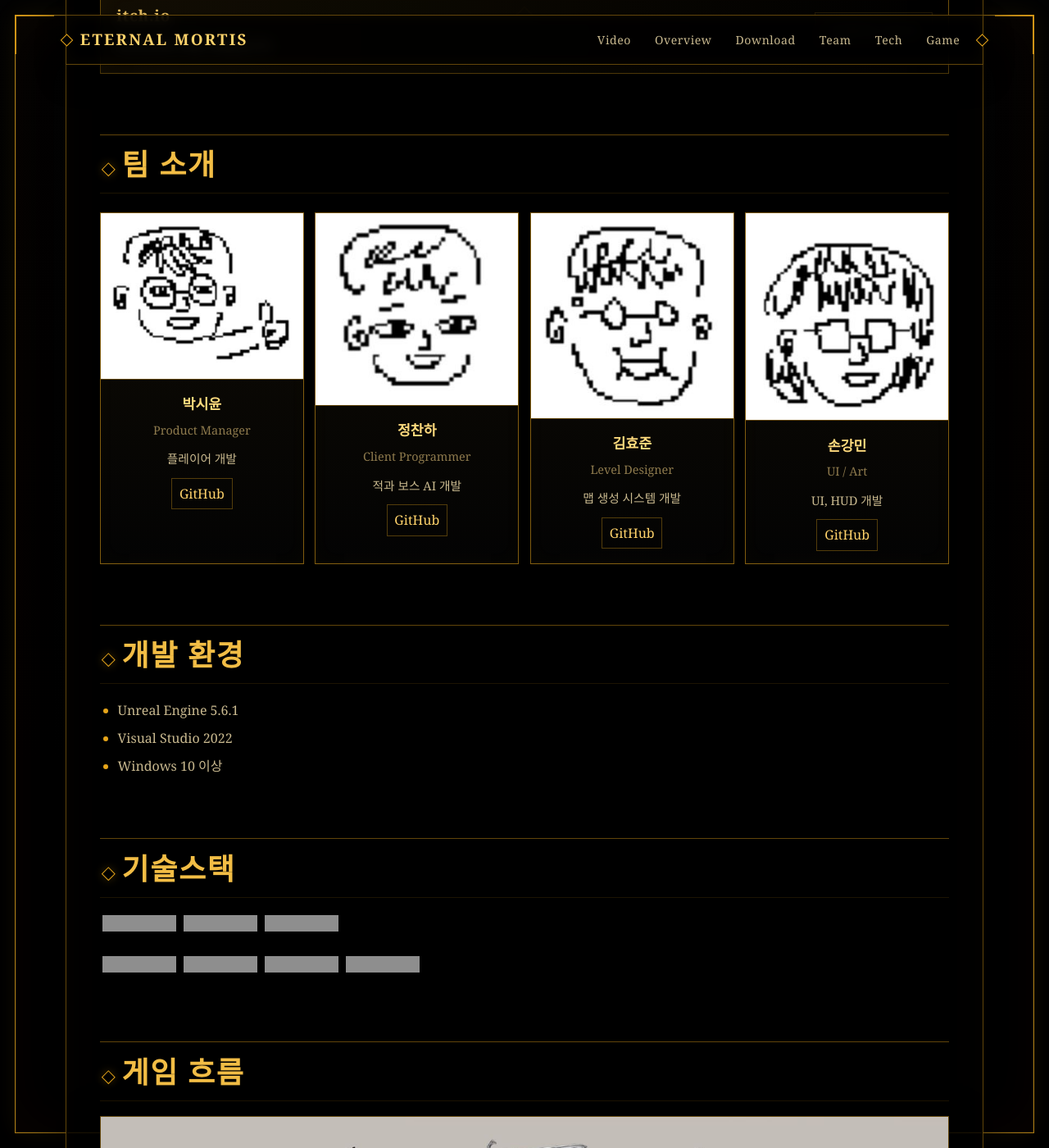
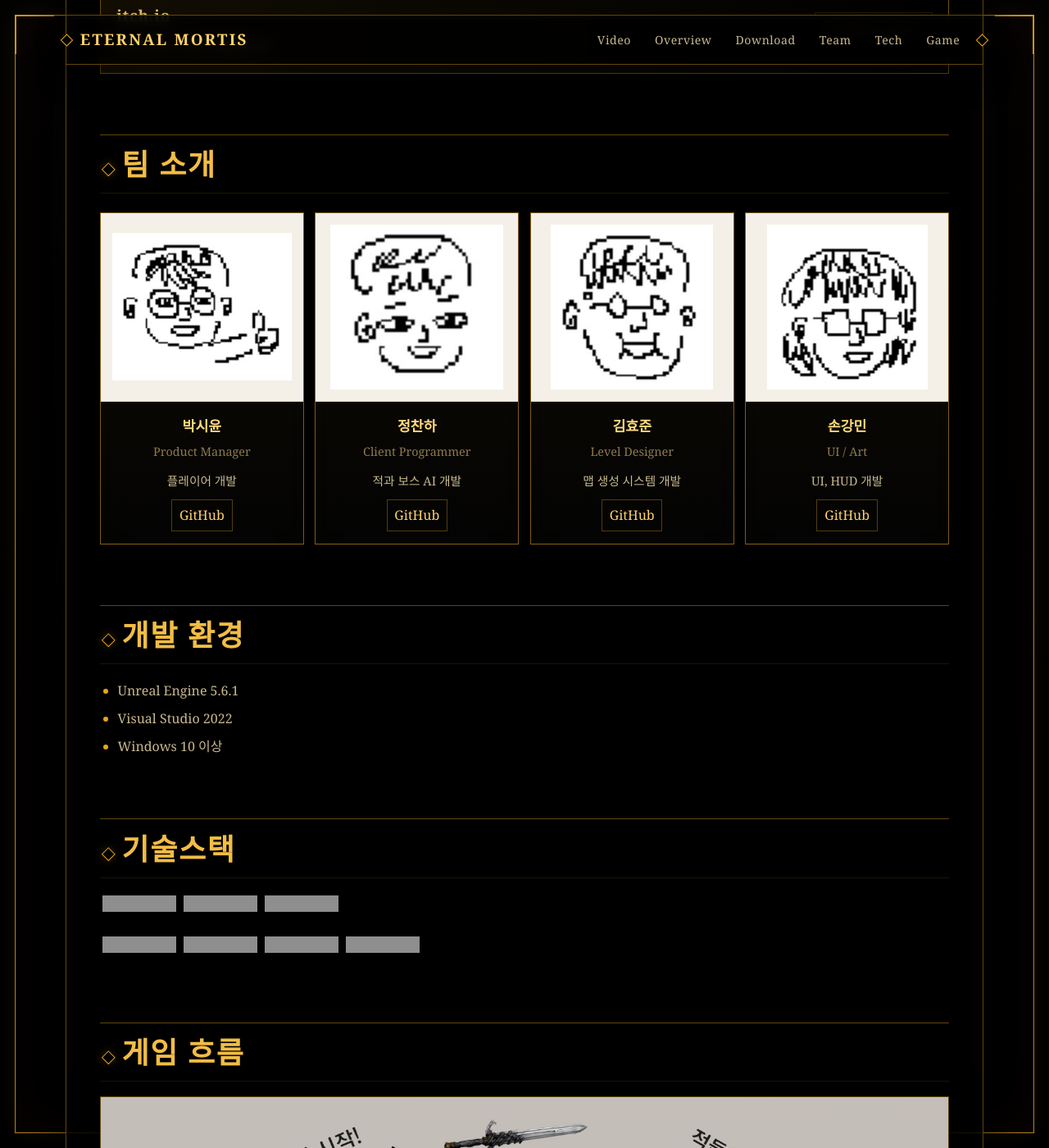
Before and after one commit to tldbs0420/test, a Jekyll site: the page built from index.md, in a window 1280 px wide and 1400 px high, scrolled down 2510 px. Shown: the whole window at 82% size. Built offline with Jekyll 4.4.1, drawn with Linux system fonts in a browser that asks for light colours; grey boxes are pictures that could not be loaded.

Commit message:
[FIX] Fixed Images

```diff
--- a/assets/css/site.css
+++ b/assets/css/site.css
@@ -633,3 +633,40 @@ button.action-link {
     object-fit: contain !important;
   }
 }
+
+
+/* Final team photo frame: same white canvas, original photo centered */
+.team-photo-frame {
+  width: 100% !important;
+  height: 230px !important;
+  padding: 14px !important;
+  display: flex !important;
+  align-items: center !important;
+  justify-content: center !important;
+  background: #f4f0e7 !important;
+  border-bottom: 1px solid rgba(230, 165, 26, 0.42) !important;
+  overflow: hidden !important;
+}
+.team-photo-frame .team-photo,
+.team-card .team-photo {
+  width: auto !important;
+  height: auto !important;
+  max-width: 100% !important;
+  max-height: 100% !important;
+  object-fit: contain !important;
+  object-position: center !important;
+  display: block !important;
+  margin: 0 auto !important;
+  border: 0 !important;
+  border-radius: 0 !important;
+  clip-path: none !important;
+  box-shadow: none !important;
+  background: transparent !important;
+}
+
+@media (max-width: 960px) {
+  .team-photo-frame { height: 240px !important; }
+}
+@media (max-width: 620px) {
+  .team-photo-frame { height: 260px !important; }
+}
--- a/index.md
+++ b/index.md
@@ -48,7 +48,7 @@ Eternal Mortis는 Unreal Engine 5로 제작 중인 3D 소울라이크 + 로그
 
 <div class="team-grid">
   <div class="team-card">
-    <img class="team-photo" src="./assets/images/team/siyun.JPG" alt="박시윤">
+    <div class="team-photo-frame"><img class="team-photo" src="./assets/images/team/siyun.JPG" alt="박시윤"></div>
     <div class="team-info">
       <strong>박시윤</strong>
       <span>Product Manager</span>
@@ -57,7 +57,7 @@ Eternal Mortis는 Unreal Engine 5로 제작 중인 3D 소울라이크 + 로그
     </div>
   </div>
   <div class="team-card">
-    <img class="team-photo" src="./assets/images/team/chanha.JPG" alt="정찬하">
+    <div class="team-photo-frame"><img class="team-photo" src="./assets/images/team/chanha.JPG" alt="정찬하"></div>
     <div class="team-info">
       <strong>정찬하</strong>
       <span>Client Programmer</span>
@@ -66,7 +66,7 @@ Eternal Mortis는 Unreal Engine 5로 제작 중인 3D 소울라이크 + 로그
     </div>
   </div>
   <div class="team-card">
-    <img class="team-photo" src="./assets/images/team/Hyojun.JPG" alt="김효준">
+    <div class="team-photo-frame"><img class="team-photo" src="./assets/images/team/Hyojun.JPG" alt="김효준"></div>
     <div class="team-info">
       <strong>김효준</strong>
       <span>Level Designer</span>
@@ -75,7 +75,7 @@ Eternal Mortis는 Unreal Engine 5로 제작 중인 3D 소울라이크 + 로그
     </div>
   </div>
   <div class="team-card">
-    <img class="team-photo" src="./assets/images/team/GangMin.JPG" alt="손강민">
+    <div class="team-photo-frame"><img class="team-photo" src="./assets/images/team/GangMin.JPG" alt="손강민"></div>
     <div class="team-info">
       <strong>손강민</strong>
       <span>UI / Art</span>
```
